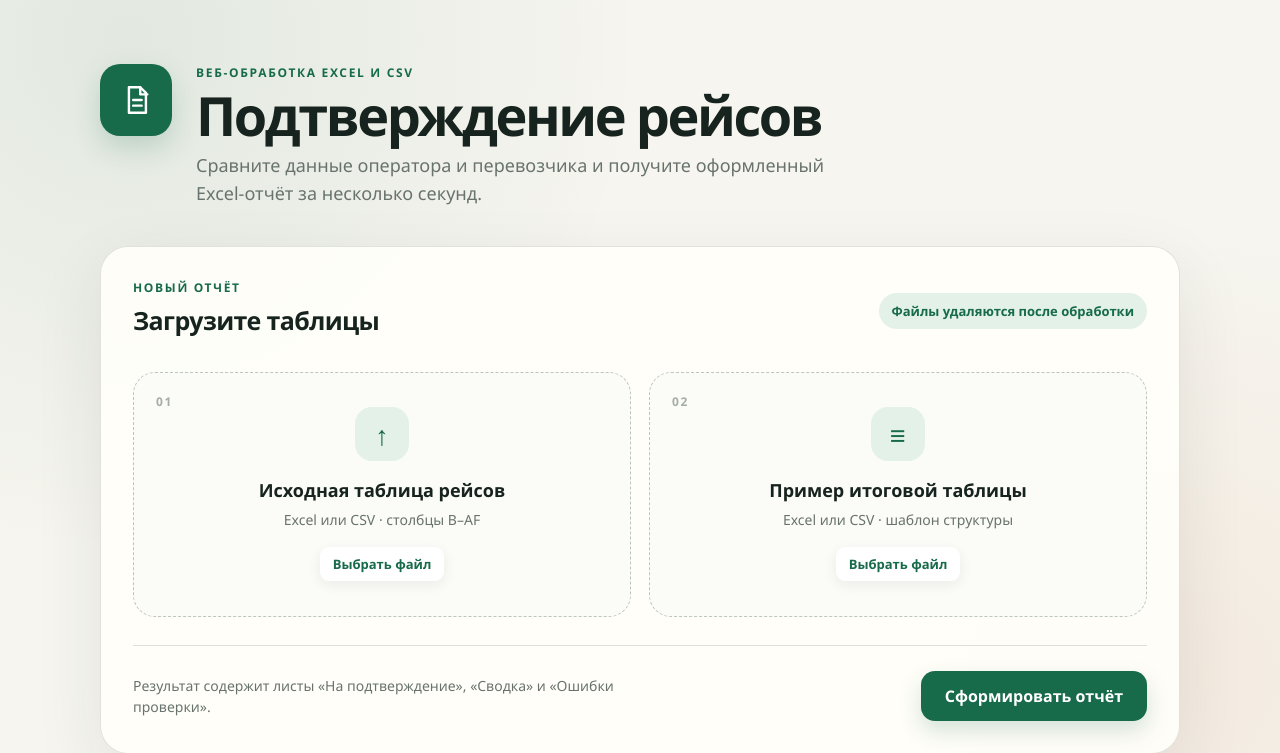
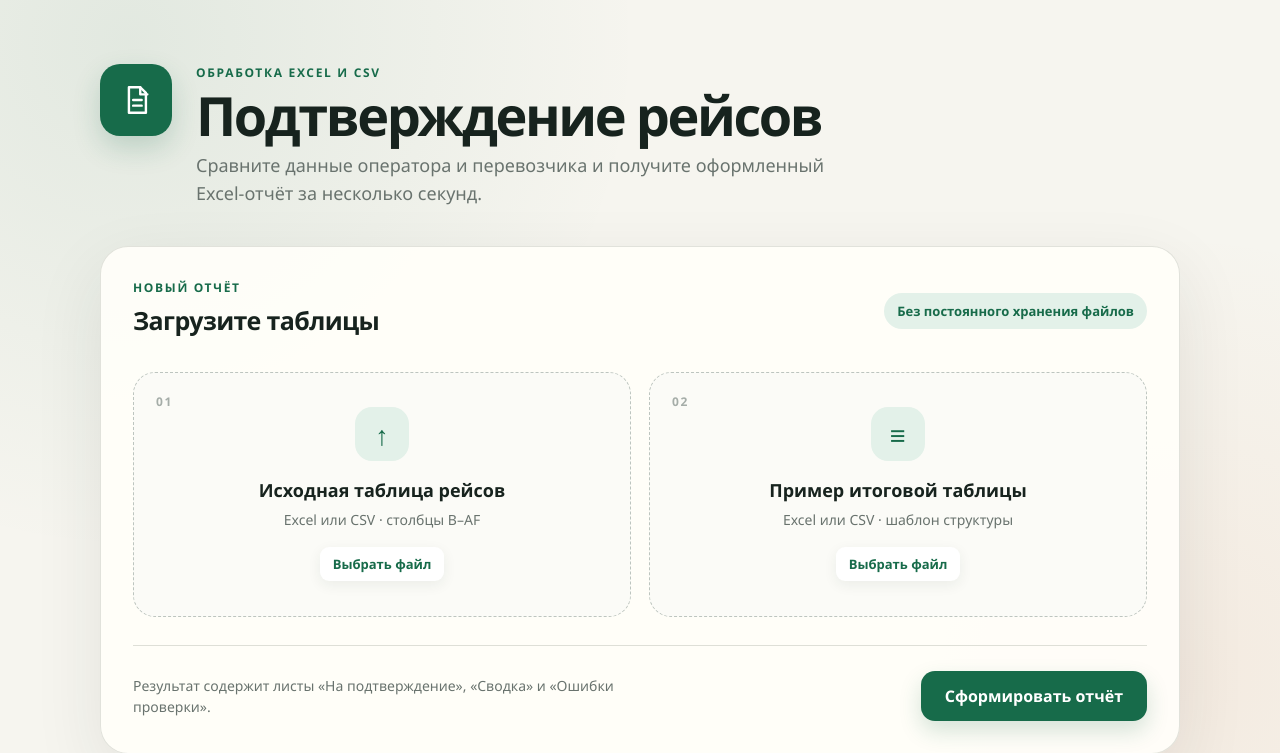
Before and after one commit to 5323894n-spec/original, a Flask app: page / in a window 1280 px wide. Shown: the top 753 px of the page. Run offline with Flask 3, Linux system fonts and the light colour scheme.

Commit message:
Match public interface with local version

```diff
--- a/templates/index.html
+++ b/templates/index.html
@@ -4,7 +4,7 @@
   <meta charset="utf-8">
   <meta name="viewport" content="width=device-width, initial-scale=1">
   <title>Подтверждение рейсов</title>
-  <link rel="stylesheet" href="{{ url_for('static', filename='styles.css') }}">
+  <link rel="stylesheet" href="{{ url_for('static', filename='styles.css', v='1.1') }}">
 </head>
 <body>
   <main class="shell">
@@ -16,7 +16,7 @@
         </svg>
       </div>
       <div>
-        <p class="eyebrow">Веб-обработка Excel и CSV</p>
+        <p class="eyebrow">Обработка Excel и CSV</p>
         <h1>Подтверждение рейсов</h1>
         <p class="lead">
           Сравните данные оператора и перевозчика и получите оформленный
@@ -76,7 +76,7 @@
           <p class="step">Новый отчёт</p>
           <h2>Загрузите таблицы</h2>
         </div>
-        <span class="privacy">Файлы удаляются после обработки</span>
+        <span class="privacy">Без постоянного хранения файлов</span>
       </div>
 
       <form action="{{ url_for('process') }}" method="post" enctype="multipart/form-data" id="report-form">
```
Also changed, not shown: README.md.
